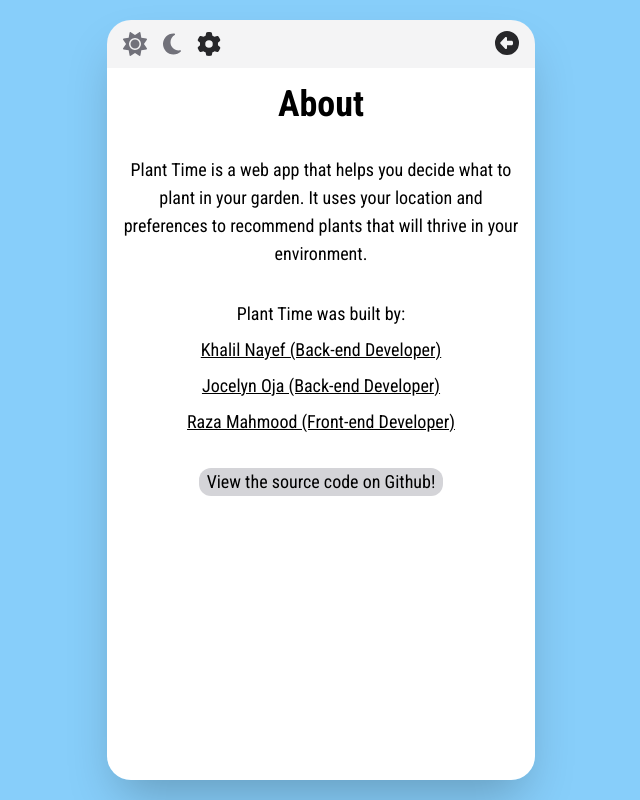
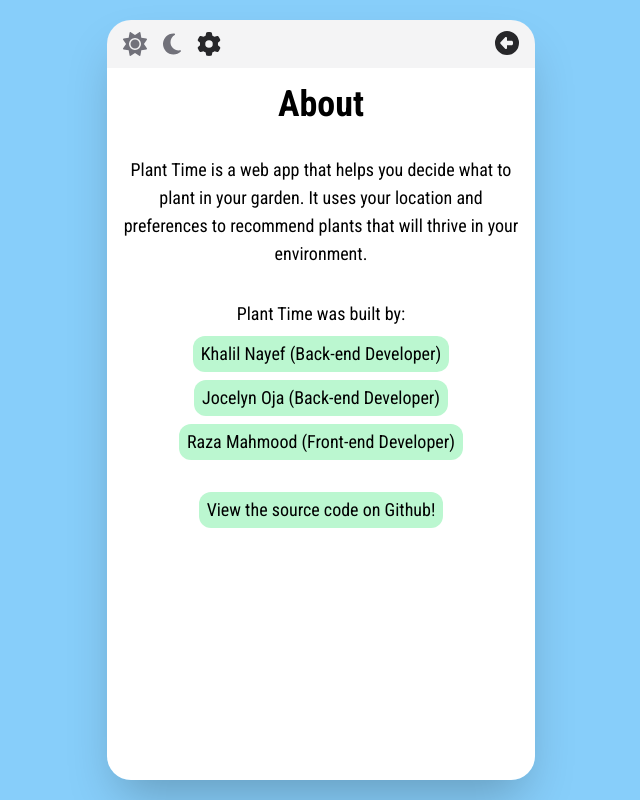
Before and after one commit to jkr-team/plant-time-web, a Next.js app: page /about in a window 1280 px wide. Shown: the whole page, without its empty margins (319-959 px from the left). Built offline with nearby package versions, Linux system fonts and the light colour scheme.

Commit message:
styling on about page

```diff
--- a/src/pages/about.tsx
+++ b/src/pages/about.tsx
@@ -3,8 +3,15 @@
 import Link from 'next/link';
 import { FontAwesomeIcon } from '@fortawesome/react-fontawesome';
 import { faCircleLeft } from '@fortawesome/free-solid-svg-icons';
+import { twJoin } from 'tailwind-merge';
 
 export default function About() {
+  const linkClasses = twJoin(
+    'w-fit py-1 px-2 rounded-xl text-center text-lg transition-[background-color]',
+    'hover:bg-green-500 focus:bg-green-500 dark:hover:bg-green-500 dark:focus:bg-green-500',
+    'bg-green-200 dark:bg-green-300 dark:text-black'
+  );
+
   return (
     <Container
       top={
@@ -22,20 +29,20 @@
           preferences to recommend plants that will thrive in your environment.
         </p>
 
-        <div className='flex flex-col gap-2'>
+        <div className='flex flex-col items-center gap-2'>
           <p className='text-center text-lg'>Plant Time was built by:</p>
-          <a href='https://github.com/khalil5754' className='text-center text-lg underline'>
+          <a href='https://github.com/khalil5754' className={linkClasses}>
             Khalil Nayef (Back-end Developer)
           </a>
-          <a href='#' className='text-center text-lg underline'>
+          <a href='#' className={linkClasses}>
             Jocelyn Oja (Back-end Developer)
           </a>
-          <a href='https://github.com/RazaMM' className='text-center text-lg underline'>
+          <a href='https://github.com/RazaMM' className={linkClasses}>
             Raza Mahmood (Front-end Developer)
           </a>
         </div>
 
-        <a href='https://github.com/plant-time-team' className='rounded-xl bg-zinc-300 px-2 text-black'>
+        <a href='https://github.com/plant-time-team' className={linkClasses}>
           View the source code on Github!
         </a>
       </div>
```
